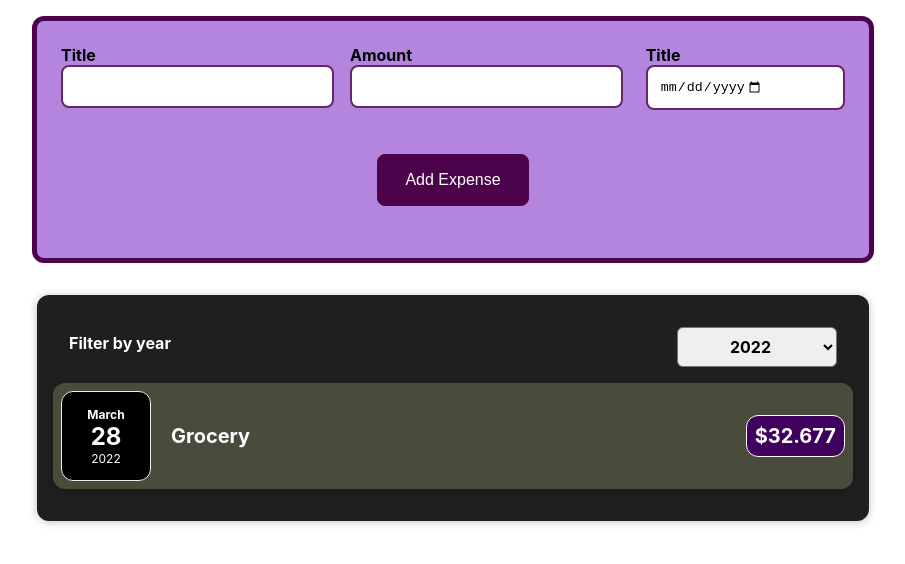
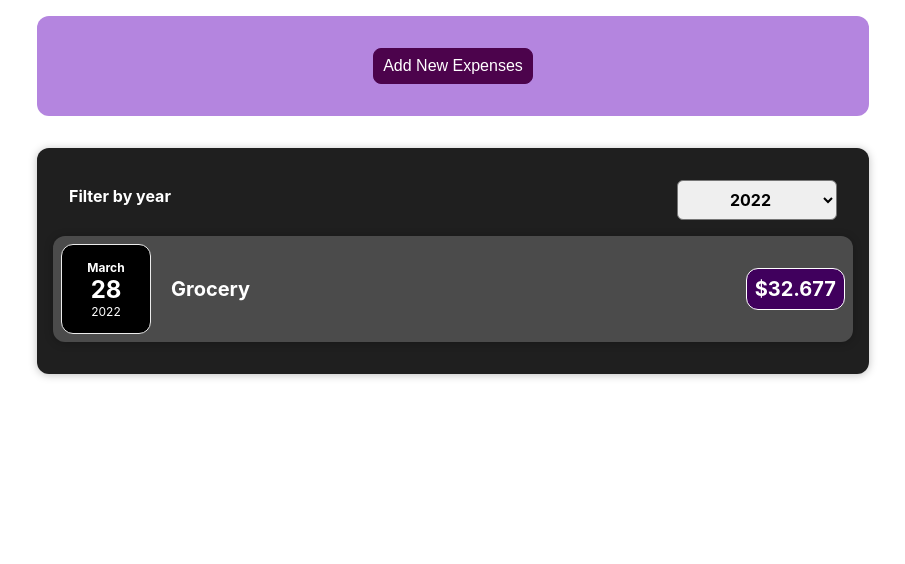
Before and after one commit to Code-Saurav/Bussiness_website, a React (Create React App) app: page / in a window 1280 px wide. Shown: the top 564 px of the page, without its empty margins (187-1092 px from the left). Built offline with nearby package versions, Linux system fonts and the light colour scheme.

Commit message:
conditional inputCard working

```diff
--- a/src/components/Expenses/ExpenseItem.css
+++ b/src/components/Expenses/ExpenseItem.css
@@ -1,15 +1,12 @@
 
-.expense-item{
+.expense-item {
     display: flex;
     justify-content: space-between;
     align-items: center;
-    box-shadow: 0 2px 8px rgba(0,0,0,0.25);
     padding: 0.5rem;
-    margin: 1 rem 0;
-    margin-bottom: 1rem;
-    border-radius: 12px;
-    background-color: #4b4b3b;
-}
+    margin: 1rem 0;
+    background-color: #4b4b4b;
+  }
 
 .expense-item_description{
     display: flex;
--- a/src/components/Expenses/ExpenseItem.js
+++ b/src/components/Expenses/ExpenseItem.js
@@ -5,9 +5,8 @@ import Card from '../UI/Card';
 // props can be named as anything
 const ExpenseItem = (props) => {
 
-
-
   return (
+    <li>
       <Card className="expense-item">
         <ExpenseDate date = {props.date} />
         {/* Pass date to the ExpenseDate.js as props date only  */}
@@ -16,6 +15,7 @@ const ExpenseItem = (props) => {
           <div className="expense-item_price">${props.amount}7</div>
         </div>
       </Card>
+    </li>
   );
 }
 
--- a/src/components/Expenses/Expenses.js
+++ b/src/components/Expenses/Expenses.js
@@ -1,9 +1,10 @@
-import ExpenseItem from "./ExpenseItem";
+
 
 import "./Expenses.css";
 import Card from "../UI/Card";
 import { useState } from "react";
 import ExpenseFilter from "./ExpenseFilter";
+import ExpensesList from "./ExpensesList"
 
 const Expenses = (props) => {
   const [filteredYear, setFilteredYear] = useState("2022");
@@ -12,9 +13,10 @@ const Expenses = (props) => {
     setFilteredYear(selectedYear);
   };
 
-  const filteredExpenses = props.items.filter(expense => {
+  const filteredExpenses = props.items.filter((expense) => {
     return expense.date.getFullYear().toString() === filteredYear;
   });
+
 
   return (
     <Card className="expenses">
@@ -22,14 +24,7 @@ const Expenses = (props) => {
         selected={filteredYear}
         onChangeFilter={filterChangeHandler}
       />
-      {filteredExpenses.map((expense) => (
-        <ExpenseItem
-          key = {expense.id} // Important while dealing with the lists and map
-          title={expense.title}
-          amount={expense.amount}
-          date={expense.date}
-        />
-      ))}
+      <ExpensesList items = {filteredExpenses}/>
       {/* Map takes a function and apply that function of the every element in the array */}
     </Card>
   );
--- /dev/null
+++ b/src/components/Expenses/ExpensesList.css
@@ -0,0 +1,9 @@
+.expense-list{
+    list-style:none;
+    padding: 0;
+}
+
+.expense-List__fallback{
+    color:white;
+    text-align: center;
+}
--- /dev/null
+++ b/src/components/Expenses/ExpensesList.js
@@ -0,0 +1,23 @@
+import React from 'react'
+import ExpenseItem from './ExpenseItem'
+import './ExpensesList.css'
+
+const ExpensesList = (props) => {
+    if (props.items.length === 0){
+        return <h2 className = 'expense-List__fallback'> Found No expenses </h2>
+    }
+  return (
+    <ul className = 'expense-list'>
+        {props.items.map((expense) => (
+            <ExpenseItem
+            key={expense.id} // Important while dealing with the lists and map
+            title={expense.title}
+            amount={expense.amount}
+            date={expense.date}
+            />
+        ))}
+    </ul>
+  );
+};
+
+export default ExpensesList
--- a/src/components/NewExpense/ExpenseForm.js
+++ b/src/components/NewExpense/ExpenseForm.js
@@ -24,12 +24,19 @@ const ExpenseForm = (props) => {
     setEnteredDate(event.target.value);
   };
 
+
+
+
   const submitButtonHandler = (event) => {
     event.preventDefault();
     const expenseData = {
       title: enteredtTitle,
       amount: enteredAmount,
       date: new Date(enteredDate),
+
+    // show the form card
+
+
     };
 
     props.onSaveExpenseData(expenseData);
@@ -37,6 +44,8 @@ const ExpenseForm = (props) => {
     setEnteredAmount("");
     setEnteredDate("");
   };
+
+
 
   return (
     <form className="new-expense__form" onSubmit={submitButtonHandler}>
@@ -78,6 +87,7 @@ const ExpenseForm = (props) => {
       {/* end of the new-expense__controls */}
 
       <div className="new_expense__actions">
+        <button type = "button" onClick = {props.onCancel}> Cancel </button>
         <button type="submit"> Add Expense</button>
       </div>
     </form>
--- a/src/components/NewExpense/NewExpense.css
+++ b/src/components/NewExpense/NewExpense.css
@@ -0,0 +1,20 @@
+.new-expense{
+    padding: 1rem;
+    border-radius: 12px;
+    background-color: rgb(180, 133, 223);
+    width: 50rem;
+    margin: 1rem auto;
+    max-width: 95%;
+    display: flex;
+}
+
+.new-expense button{
+    padding: 0.5rem;
+    border-radius: 8px;
+    width: 20%;
+    color: white;
+    border: 1px solid rgb(76, 3, 76);
+    margin: 1rem auto;
+    background-color: rgb(76, 3, 76);
+    font-size: 1rem;
+}
--- a/src/components/NewExpense/NewExpense.js
+++ b/src/components/NewExpense/NewExpense.js
@@ -1,19 +1,33 @@
-import React from 'react';
+import React, {useState} from 'react';
 import './NewExpense.css';
 import ExpenseForm from './ExpenseForm';
 
 const NewExpense = (props) => {
 
+
+  const [isEditing, setIsEditing] = useState(false);
+
+  const startEditingHandler = () => {
+    setIsEditing(true);
+  }
   const onSaveExpenseDataDataHandler = (enteredExpenseData) => {
     const expenseData = {
       ...enteredExpenseData,
       id:Math.random().toString()
     };
     props.onAddExpense(expenseData);
+    setIsEditing(false);
   };
+
+  const stopEditingHandler = () => {
+    setIsEditing(false);
+  }
+
+
   return (
     <div className="new-expense">
-        <ExpenseForm onSaveExpenseData = {onSaveExpenseDataDataHandler}/>
+        { !isEditing && <button onClick = {startEditingHandler}>Add New Expenses</button>}
+        {isEditing && <ExpenseForm onSaveExpenseData = {onSaveExpenseDataDataHandler} onCancel = {stopEditingHandler}/>}
     </div>
   )
 }
```
Lines whose indentation alone changed are shown as unchanged.
